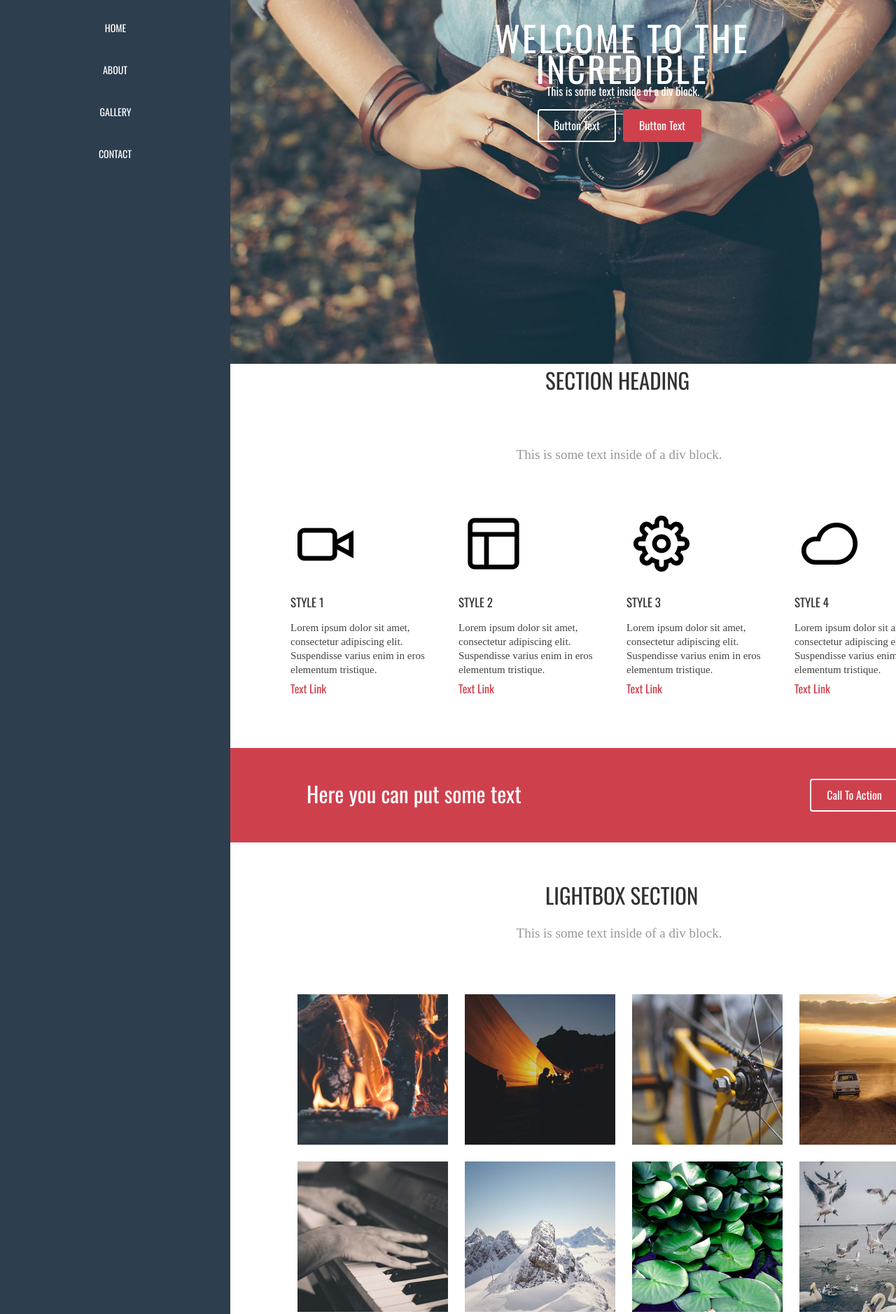
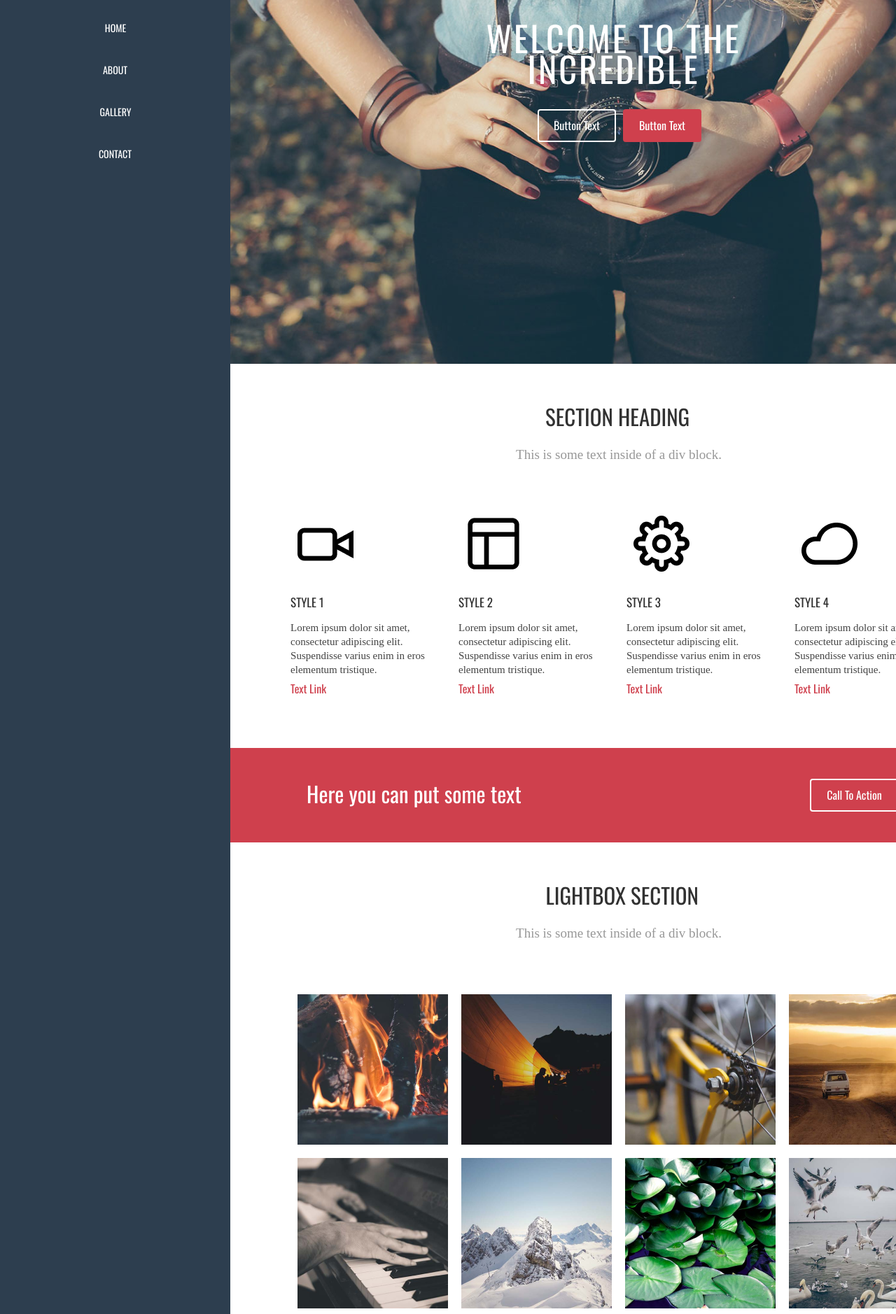
Before and after one commit to trueshno/SVChVS_Pas-PIR-201, a plain HTML site: page index.html in a window 1280 px wide. Shown: the part 280-2158 px from the top of the page at 70% size. Drawn offline with nearby package versions, Linux system fonts and the light colour scheme; files whose address does not match are found by name; a web font is replaced by a local one.

Commit message:
refactor: change structure of the project

```diff
--- a/css/index.css
+++ b/css/index.css
@@ -1,4 +1,5 @@
 @import url('https://fonts.googleapis.com/css2?family=Oswald&display=swap');
+@import url('http://fonts.googleapis.com/css?family=Droid+Sans:400');
 
 * {
     margin: 0;
@@ -27,7 +28,7 @@ h1{
     position: absolute;
     width: 621px;
     height: 88px;
-    left: calc(50% - 621px/2 + 4px);
+    left: calc(50% - 621px/2 - 8px);
     top: 311px;
 
     font-family: 'Oswald';
@@ -35,18 +36,19 @@ h1{
     font-weight: 400;
     font-size: 50px;
     line-height: 44px;
+    /* or 88% */
 
     text-align: center;
     letter-spacing: 3px;
     text-transform: uppercase;
 
-    color:  #FFFFFF;
+    color: #FFFFFF;
 }
 
 h2{
     position: absolute;
     height: 36px;
-    left: calc(50% - 212px/2 + 0.5px);
+    left: calc(50% - 212px/2 + 1px);
     top: -6px;
 
     font-family: 'Oswald';
@@ -298,20 +300,20 @@ a:active{
 
 #text_home{
     position: absolute;
-    width: 226px;
-    height: 20px;
-    left: calc(50% - 226px/2 + 5.5px);
-    top: 400px;
+    width: 321px;
+    height: 30px;
+    left: calc(50% - 321px/2);
+    top: 52px;
 
-    font-family: 'Oswald';
+    font-family: 'Droid Sans';
     font-style: normal;
     font-weight: 400;
-    font-size: 16px;
-    line-height: 20px;
+    font-size: 19px;
+    line-height: 30px;
 
     text-align: center;
 
-    color:  #FFFFFF;
+    color: rgba(115, 115, 115, 0.74);
 }
 
 .buttons{
@@ -394,11 +396,11 @@ a:active{
     top: 0px;
 }
 
-.text_heading{
+#text_heading{
     position: absolute;
     width: 321px;
     height: 30px;
-    left: calc(50% - 321px/2);
+    left: calc(50% - 321px/2 - 0.5px);
     top: 52px;
 
     font-family: 'Droid Sans';
@@ -586,7 +588,7 @@ a:active{
     position: absolute;
     width: 321px;
     height: 30px;
-    left: calc(50% - 321px/2);
+    left: calc(50% - 321px/2 - 0.5px);
     top: 52px;
 
     font-family: 'Droid Sans';
@@ -616,13 +618,12 @@ a:active{
     right: 76.01%;
     top: 154px;
 
-    margin-right: 20px;
-    margin-bottom: 20px;
+    margin-right: 15px;
+    margin-bottom: 15px;
 }
 
 .contact_form{
     position: absolute;
-    width: 1111px;
     height: 521px;
     left: 329px;
     right: 0%;
@@ -646,7 +647,7 @@ a:active{
 .text_contact_form{
     position: absolute;
     height: 82px;
-    left: 0%;
+    left: 36px;
     right: 0%;
     top: 0px;
 }
@@ -662,19 +663,11 @@ a:active{
     font-style: normal;
     font-weight: 400;
     font-size: 19px;
-    line-height: 30px;
+    line-height: 158%;
 
     text-align: center;
 
     color: rgba(115, 115, 115, 0.74);
-}
-
-.form{
-    position: absolute;
-    height: 234px;
-    left: 19%;
-    right: 19%;
-    top: 144px;
 }
 
 .form{
@@ -724,6 +717,19 @@ a:active{
     border-radius: 3px;
 }
 
+::placeholder{
+    padding-left: 31px;
+    padding-top: 12px;
+
+    font-family: 'Oswald';
+    font-style: normal;
+    font-weight: 400;
+    font-size: 16px;
+    line-height: 20px;
+
+    color: rgba(101, 101, 101, 0.74);
+}
+
 input{
     left: calc(50% - 33px/2 - 243.91px);
     top: 12px;
@@ -735,6 +741,10 @@ input{
     line-height: 20px;
 
     color: rgba(101, 101, 101, 0.74);
+}
+
+input[type=text]{
+    padding-left: 31px;
 }
 
 .send{
@@ -753,7 +763,7 @@ footer{
     position: absolute;
     width: 230px;
     height: 20px;
-    left: 770px;
+    left: 771.5px;
     top: 2769px;
 
     font-family: 'Oswald';
```
